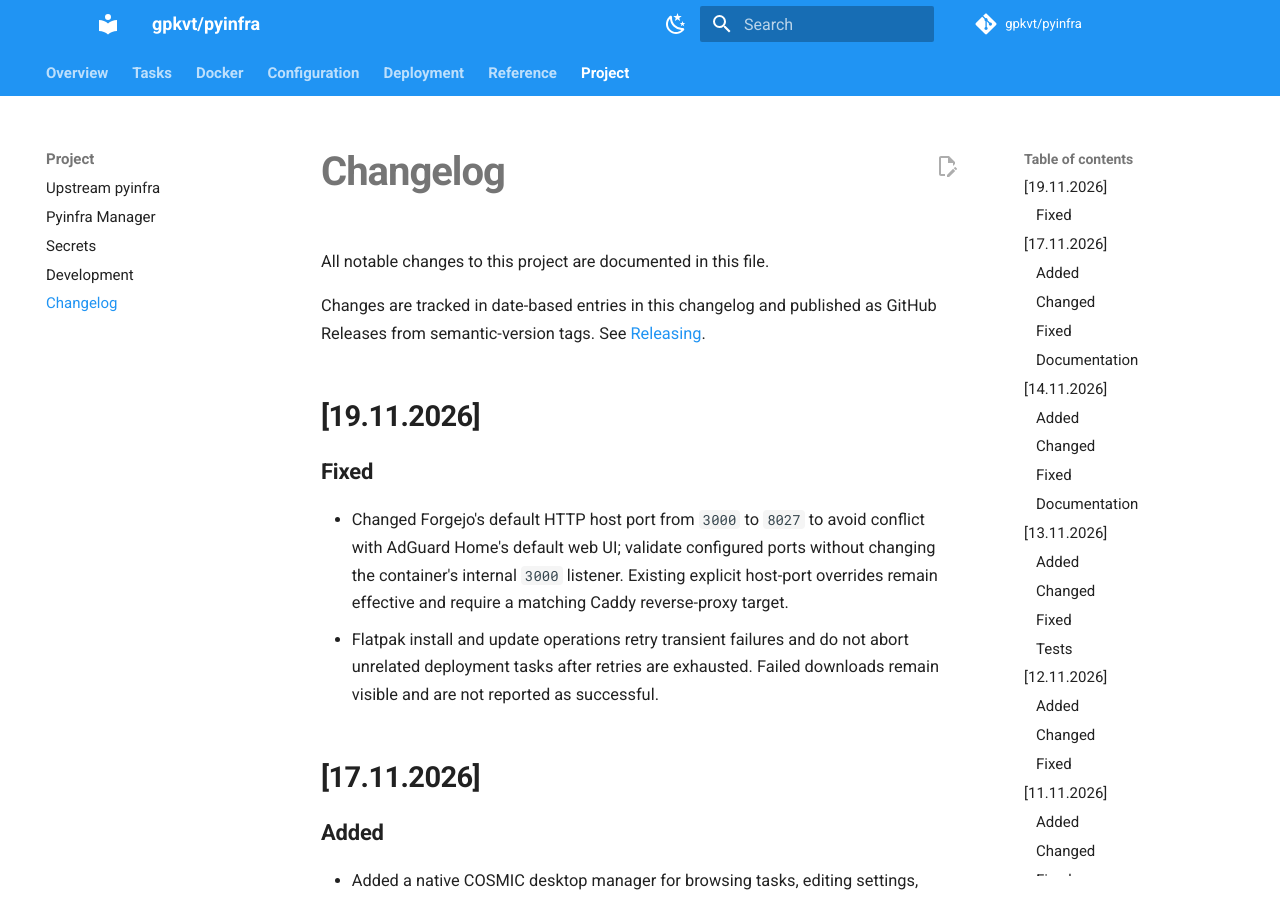
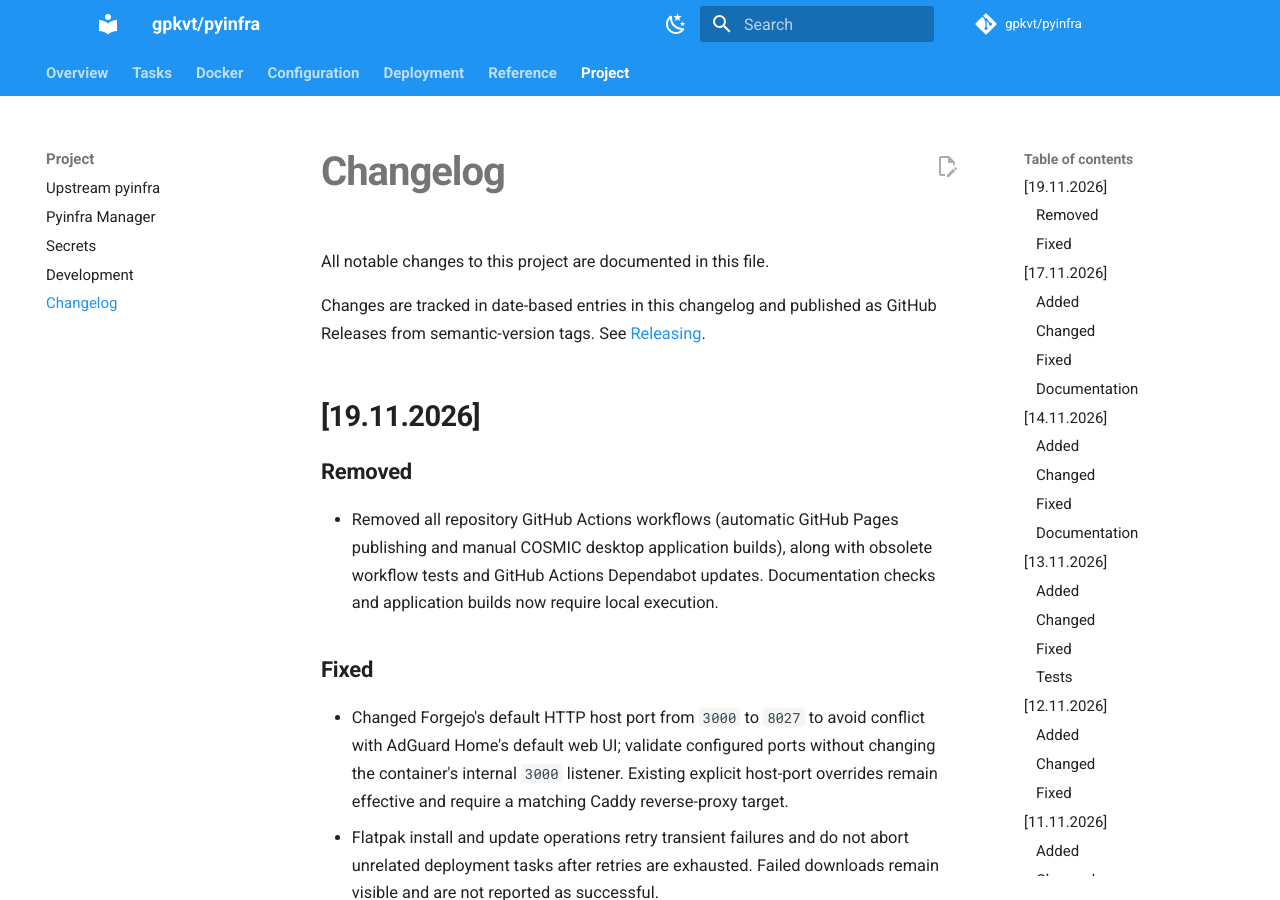
Before and after one commit to gpkvt/pyinfra, an MkDocs documentation site: the page built from docs/changelog.md, in a window 1280 px wide and 900 px high. Built offline with MkDocs 1.6.1 and Material for MkDocs 9.7.7, drawn with Linux system fonts in a browser that asks for light colours; comment, search, counter and statistics services are not loaded.

Commit message:
docs: record removal of all GitHub Actions workflows

```diff
--- a/docs/changelog.md
+++ b/docs/changelog.md
@@ -5,6 +5,10 @@ All notable changes to this project are documented in this file.
 Changes are tracked in date-based entries in this changelog and published as GitHub Releases from semantic-version tags. See [Releasing](releasing.md).
 
 ## [19.11.2026]
+
+### Removed
+
+- Removed all repository GitHub Actions workflows (automatic GitHub Pages publishing and manual COSMIC desktop application builds), along with obsolete workflow tests and GitHub Actions Dependabot updates. Documentation checks and application builds now require local execution.
 
 ### Fixed
 
```
